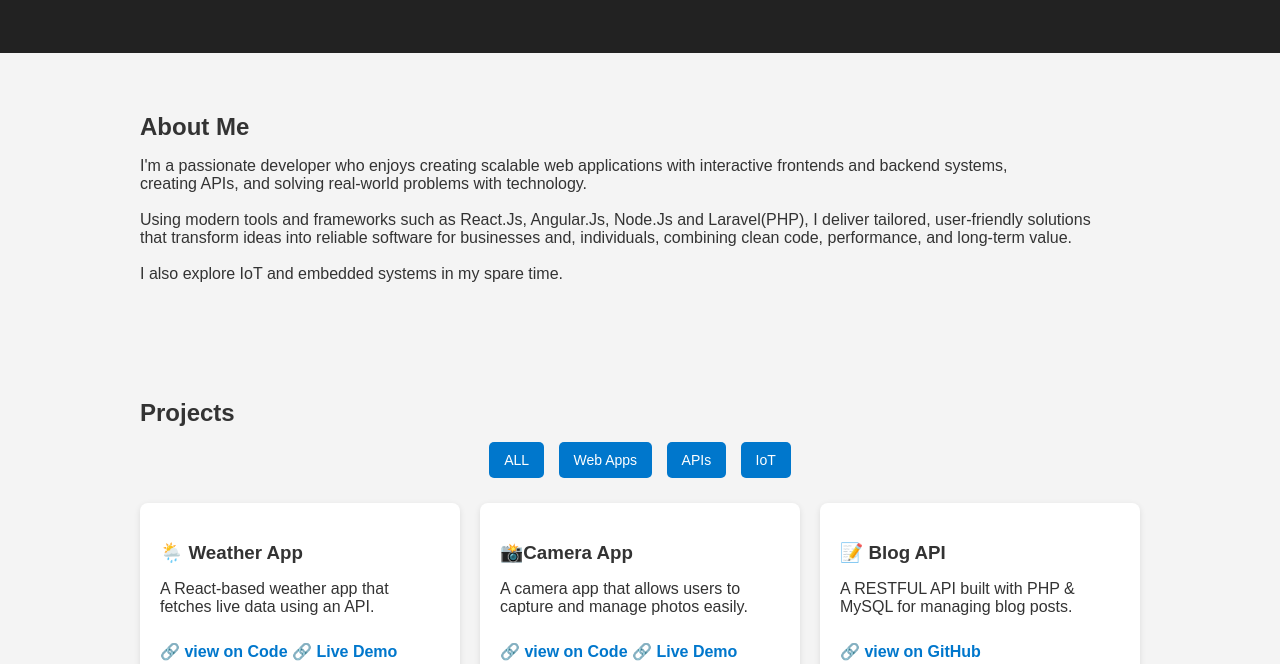
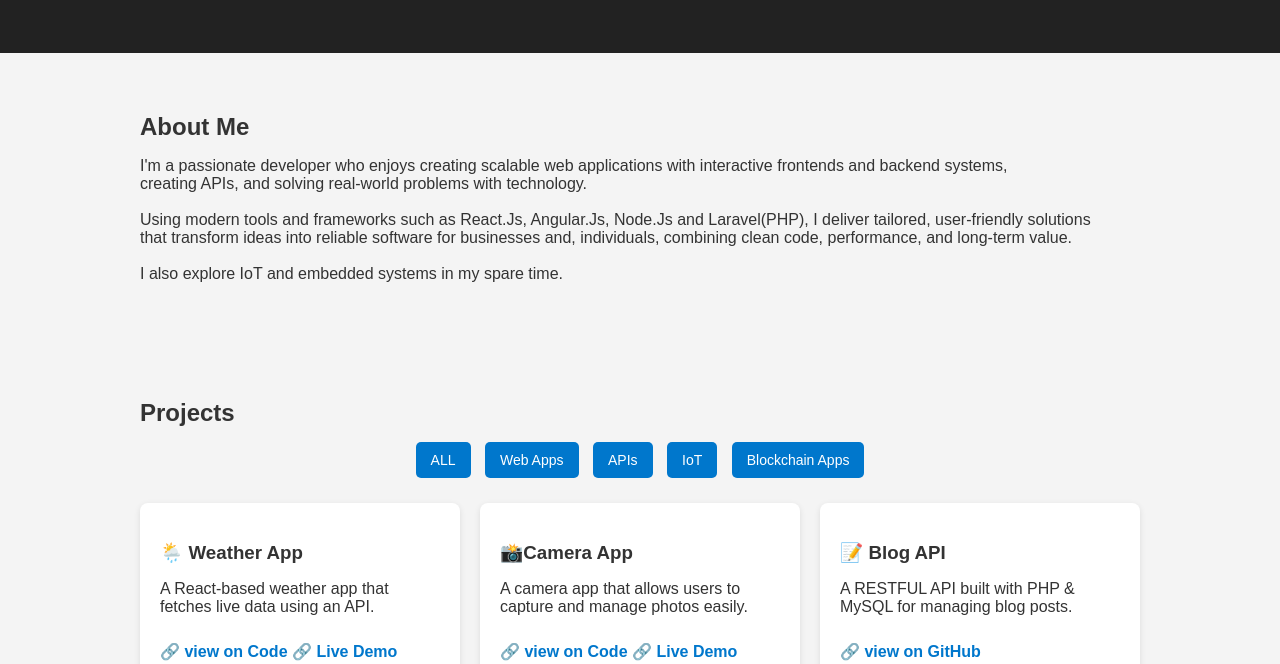
Before and after one commit to Funsho-Adedokun/Funsho-Adedokun.github.io, a plain HTML site: page index.html in a window 1280 px wide. Shown: the part 136-800 px from the top of the page. Drawn offline with Linux system fonts and the light colour scheme.

```diff
--- a/index.html
+++ b/index.html
@@ -37,6 +37,7 @@
                 <button onclick="filterProjects('web')">Web Apps</button>
                 <button onclick="filterProjects('api')">APIs</button>
                 <button onclick="filterProjects('iot')">IoT</button>
+                <button onclick="filterProjects('blockchainapps')">Blockchain Apps</button>
             </div>
 
             <div class="projects-container">
```
